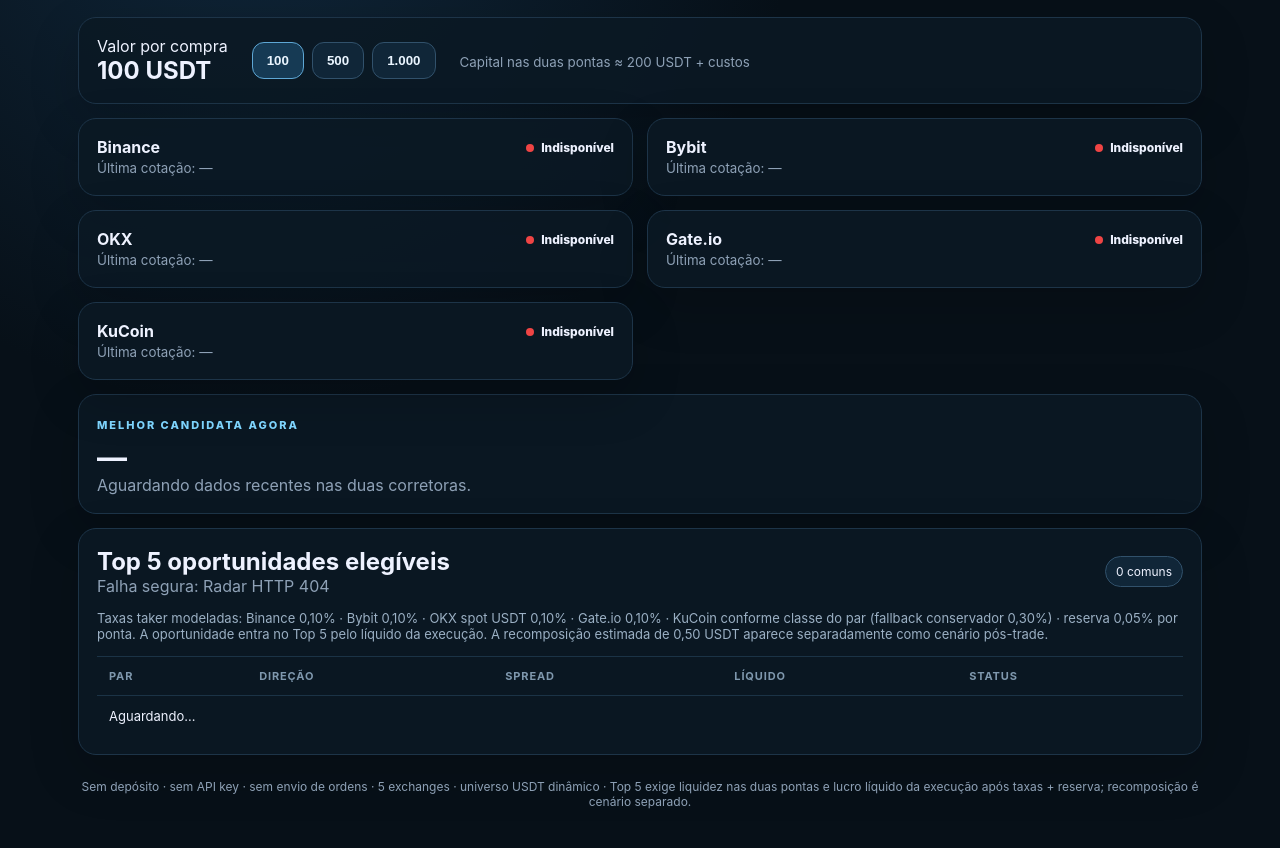
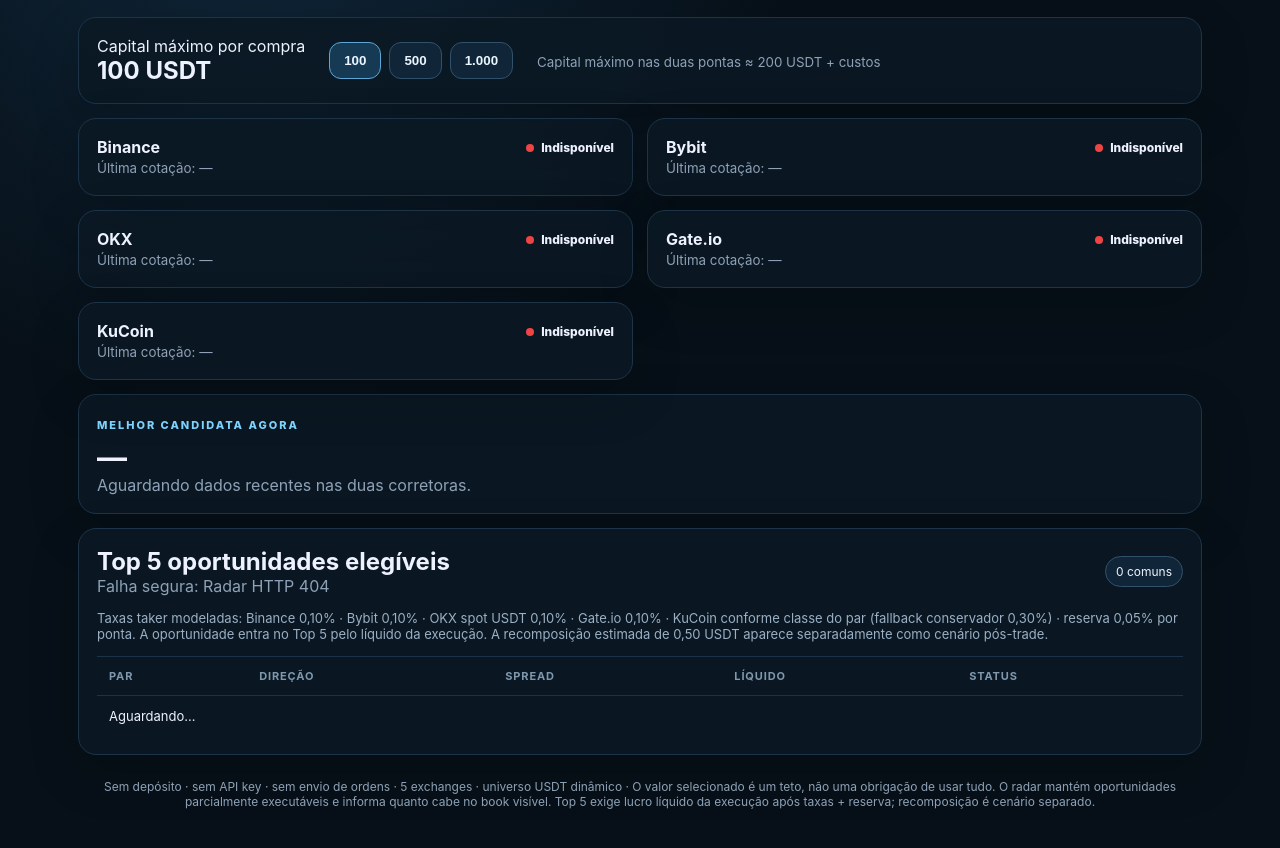
Before and after one commit to Carlosbraga436/bot_arbitragem, a website: page public/index.html in a window 1280 px wide. Shown: the part 136-984 px from the top of the page. Drawn offline with Linux system fonts and the light colour scheme; no server answers.

Commit message:
ux: clarify selected amount is a maximum capital limit

```diff
--- a/public/index.html
+++ b/public/index.html
@@ -14,9 +14,9 @@
     </header>
 
     <section class="card controls">
-      <div><label>Valor por compra</label><strong><span id="budgetLabel">100</span> USDT</strong></div>
+      <div><label>Capital máximo por compra</label><strong><span id="budgetLabel">100</span> USDT</strong></div>
       <div class="pills"><button data-budget="100" class="active">100</button><button data-budget="500">500</button><button data-budget="1000">1.000</button></div>
-      <div><small>Capital nas duas pontas ≈ <span id="capital">200</span> USDT + custos</small></div>
+      <div><small>Capital máximo nas duas pontas ≈ <span id="capital">200</span> USDT + custos</small></div>
     </section>
 
     <section class="grid2">
@@ -38,7 +38,7 @@
       <div class="tableWrap"><table><thead><tr><th>Par</th><th>Direção</th><th>Spread</th><th>Líquido</th><th>Status</th></tr></thead><tbody id="rows"><tr><td colspan="5">Aguardando…</td></tr></tbody></table></div>
     </section>
 
-    <footer>Sem depósito · sem API key · sem envio de ordens · 5 exchanges · universo USDT dinâmico · Top 5 exige liquidez nas duas pontas e lucro líquido da execução após taxas + reserva; recomposição é cenário separado.</footer>
+    <footer>Sem depósito · sem API key · sem envio de ordens · 5 exchanges · universo USDT dinâmico · O valor selecionado é um teto, não uma obrigação de usar tudo. O radar mantém oportunidades parcialmente executáveis e informa quanto cabe no book visível. Top 5 exige lucro líquido da execução após taxas + reserva; recomposição é cenário separado.</footer>
   </main>
   <script type="module" src="/app.js"></script>
 </body>
```
